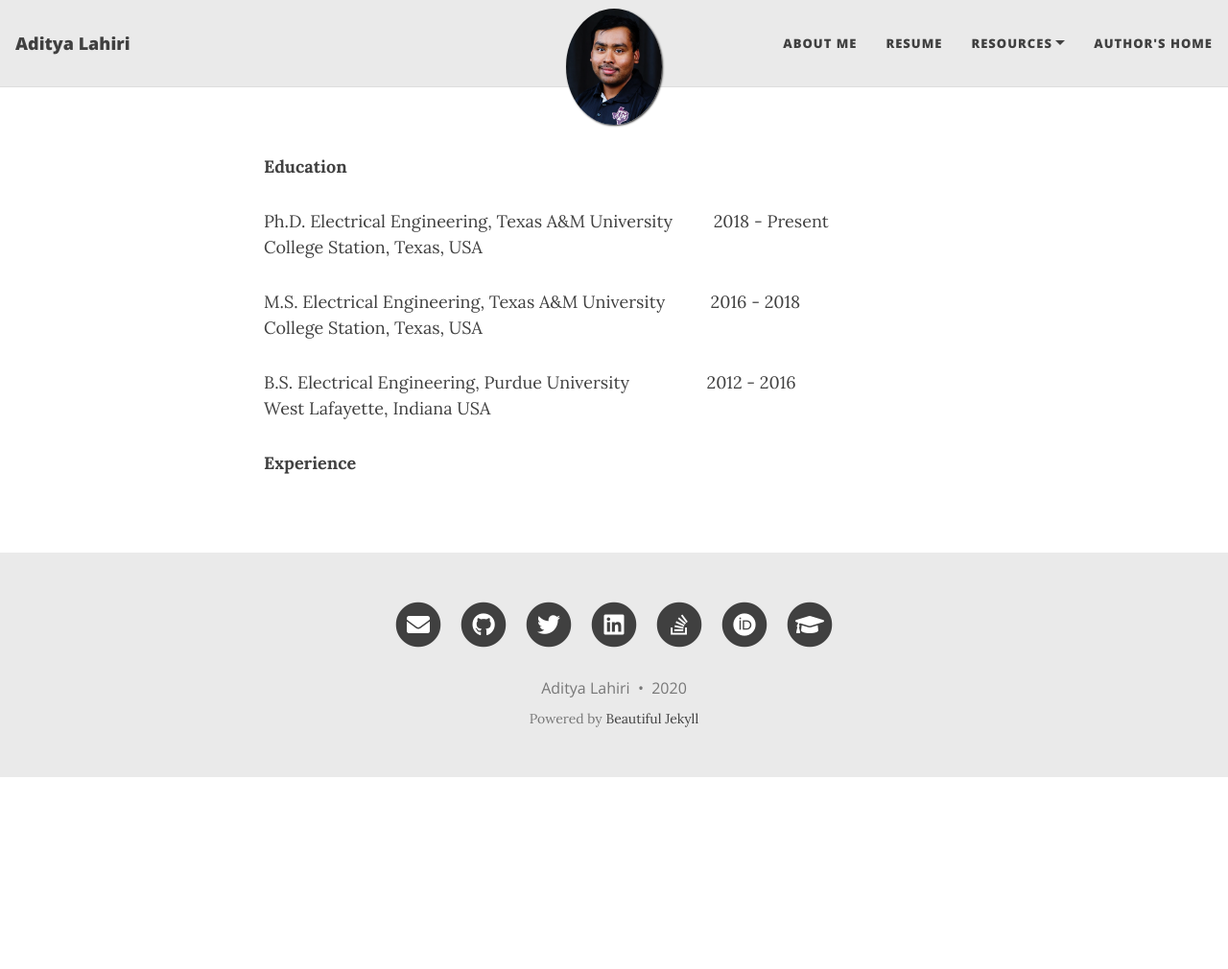
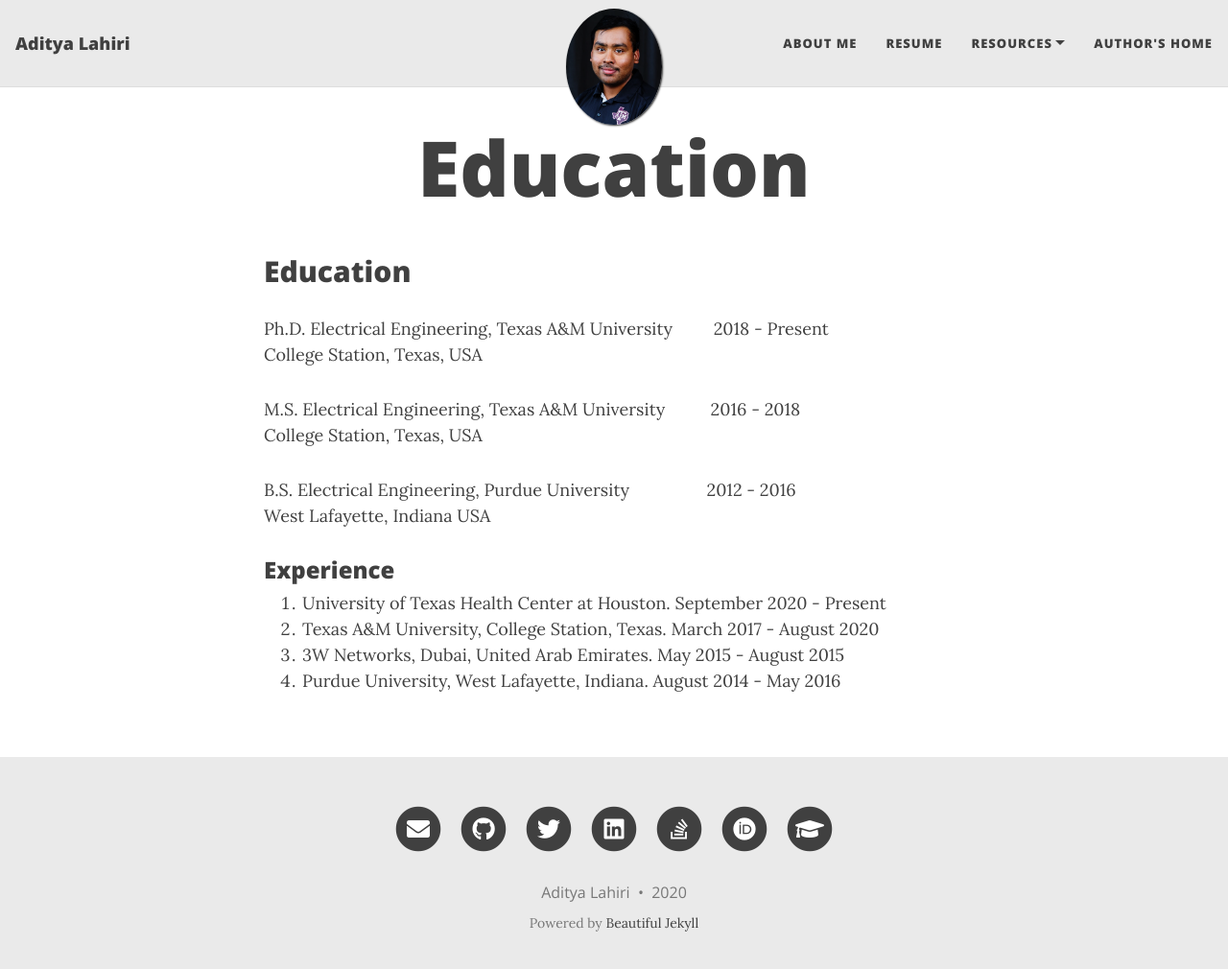
Before and after one commit to adilahiri/adilahiri.github.io, a Jekyll site: the page built from resume.md, in a window 1280 px wide and 1023 px high. Shown: the top 1010 px of the window at 96% size. Built offline with Jekyll 4.4.1, drawn with Linux system fonts in a browser that asks for light colours; nearby versions of some CDN libraries; our own code applies the rules of GitHub Pages for plain Markdown files.

Commit message:
Update resume.md

```diff
--- a/resume.md
+++ b/resume.md
@@ -2,7 +2,7 @@
 layout: page
 ---
 
-**Education**
+## Education
 
 Ph.D.  Electrical Engineering, Texas A&M University &nbsp;&nbsp;&nbsp; &nbsp;&nbsp;&nbsp;     2018 -  Present <br>
 College Station, Texas, USA
@@ -15,4 +15,8 @@
 
 
 
-**Experience**
+### Experience
+1. University of Texas Health Center at Houston.  September 2020 - Present
+2. Texas A&M University, College Station, Texas.  March 2017 - August 2020
+3. 3W Networks, Dubai, United Arab Emirates.      May 2015 - August 2015
+4. Purdue University, West Lafayette, Indiana.    August 2014 - May 2016
```
